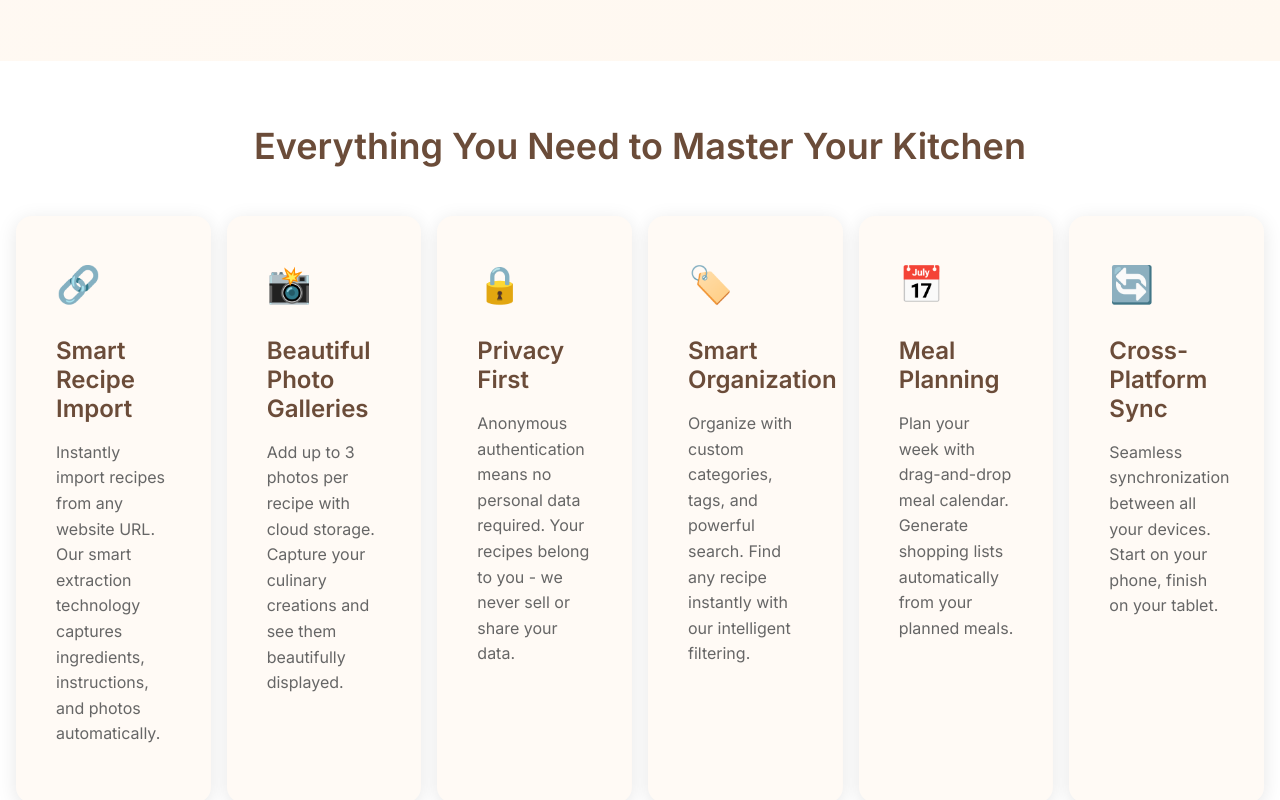
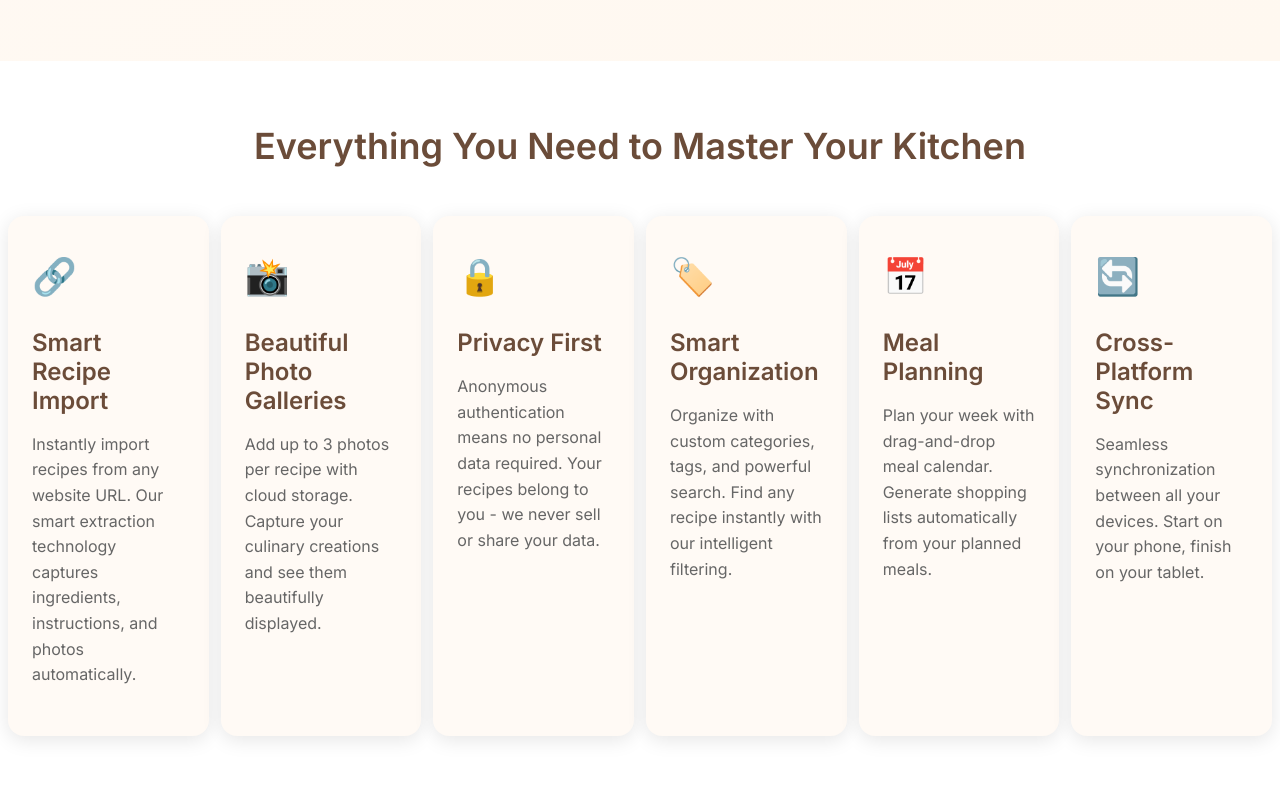
Before and after one commit to mduenas/recipeez-website, a website: page index.html in a window 1280 px wide. Shown: the part 1680-2480 px from the top of the page. Drawn offline with Linux system fonts and the light colour scheme.

Commit message:
reduced margins again

```diff
--- a/assets/css/style.css
+++ b/assets/css/style.css
@@ -108,8 +108,8 @@ p {
 
 /* Wider container for features sections */
 .features .container {
-  max-width: 1400px;
-  padding: 0 var(--spacing-md);
+  max-width: 1600px;
+  padding: 0 var(--spacing-xs);
 }
 
 /* Header */
@@ -267,23 +267,26 @@ header {
 
 .features-grid {
   display: grid;
-  grid-template-columns: repeat(auto-fit, minmax(180px, 1fr));
-  gap: var(--spacing-sm);
+  grid-template-columns: repeat(auto-fit, minmax(160px, 1fr));
+  gap: var(--spacing-xs);
   margin-bottom: var(--spacing-4xl);
 }
 
 @media (min-width: 1024px) {
   .features-grid {
-    gap: var(--spacing-md);
+    gap: var(--spacing-sm);
   }
 }
 
 .feature-card {
   background: var(--light-cream);
-  padding: var(--spacing-2xl);
+  padding: var(--spacing-xl) var(--spacing-lg);
   border-radius: var(--radius-xl);
   box-shadow: 0 4px 20px var(--shadow);
   transition: transform 0.3s, box-shadow 0.3s;
+  min-height: 200px;
+  display: flex;
+  flex-direction: column;
 }
 
 .feature-card:hover {
```
